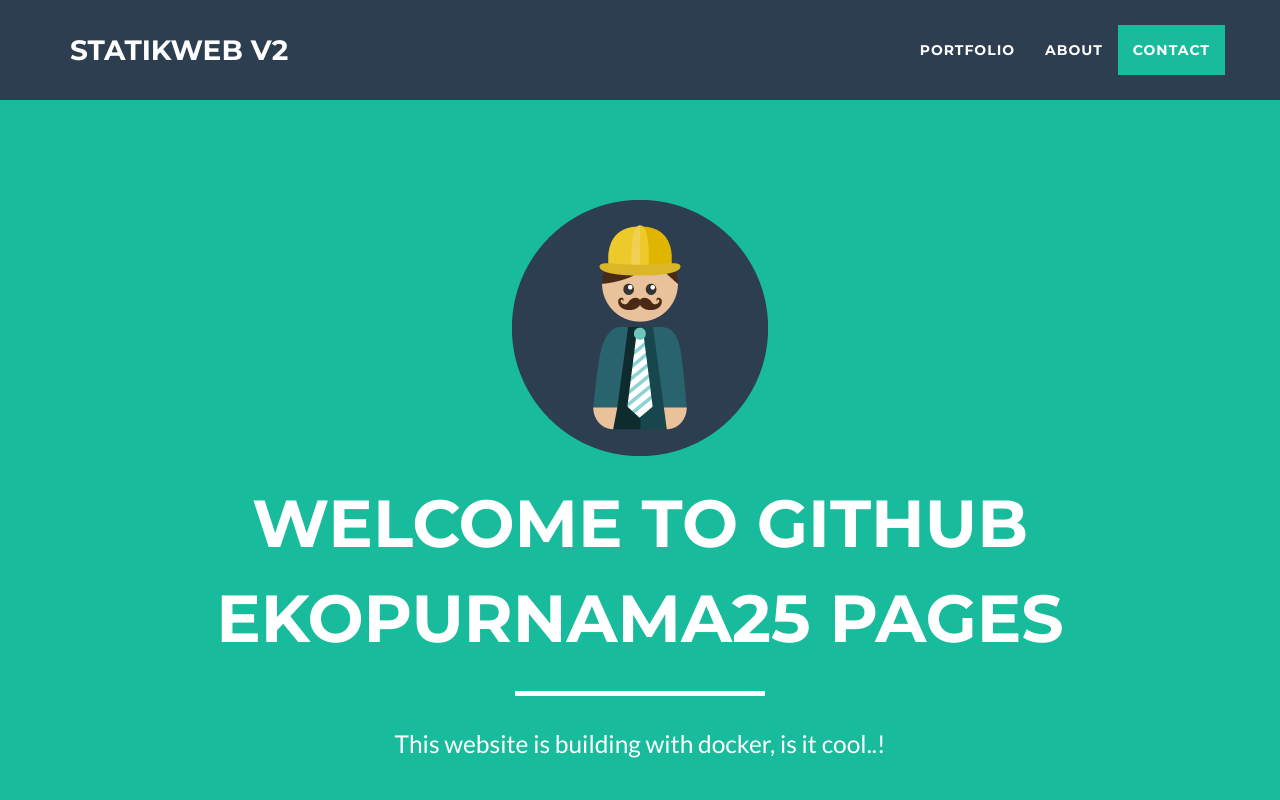
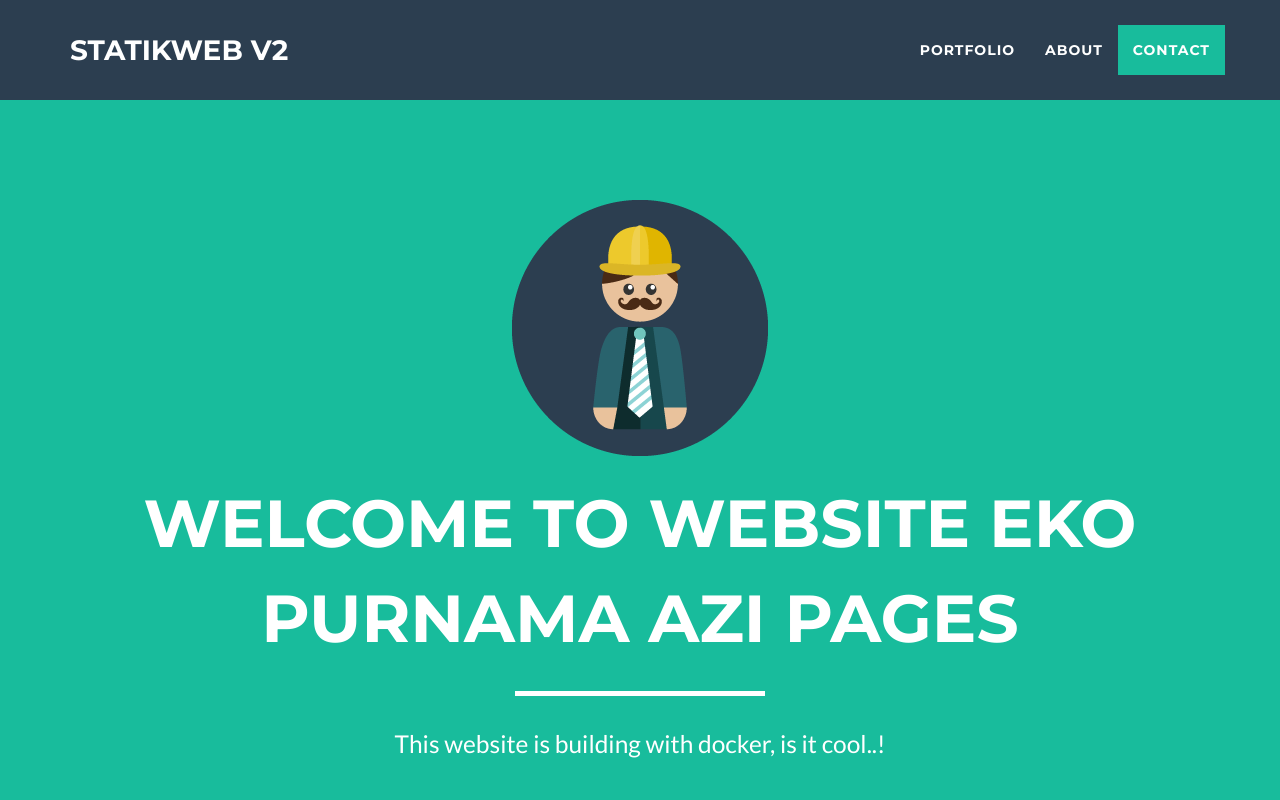
Before and after one commit to ekopurnama25/UAS-PCCKS-2022, a website: page html/index.html in a window 1280 px wide. Shown: the top 800 px of the page. Drawn offline with nearby package versions, Linux system fonts and the light colour scheme.

Commit message:
fist commit

```diff
--- a/html/index.html
+++ b/html/index.html
@@ -73,7 +73,7 @@
                 <div class="col-lg-12">
                     <img class="img-responsive" src="img/profile.png" alt="">
                     <div class="intro-text">
-                        <span class="name">Welcome to <b>Github ekopurnama25</b> Pages</span>
+                        <span class="name">Welcome to <b>Website</b> EKO PURNAMA AZI Pages</span>
                         <hr class="star-light">
                         <span class="skills">This website is building with docker, is it cool..!</span>
                     </div>
```
